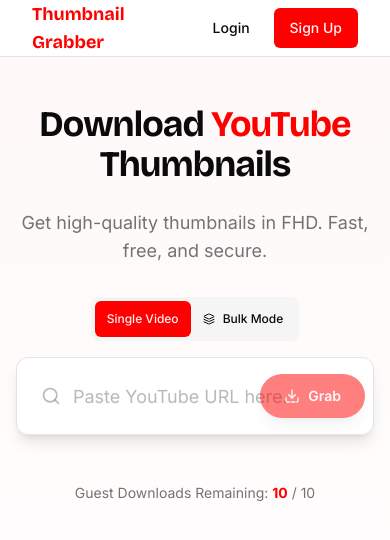
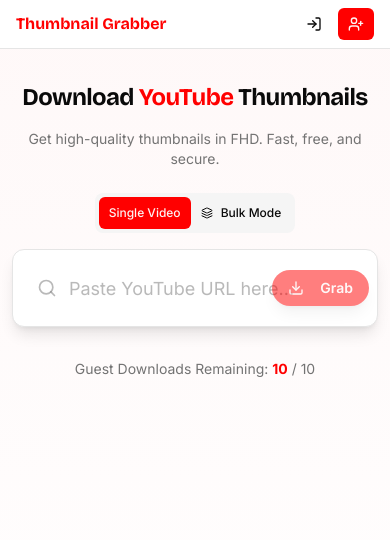
Before and after one commit to MAYANKpandey14/Thumbnail-Grabber, a React (Vite) app: page / in a window 390 px wide. Shown: the top 540 px of the page. Built offline with nearby package versions, Linux system fonts and the light colour scheme.

Commit message:
feat: Improve UI responsiveness by adjusting button sizes, dashboard navigation, and adding a home link to auth pages.

```diff
--- a/src/components/HeroInput.tsx
+++ b/src/components/HeroInput.tsx
@@ -105,11 +105,11 @@
   };
 
   return (
-    <div className="w-full max-w-3xl mx-auto px-4 py-12 md:py-20 text-center">
+    <div className="w-full max-w-3xl mx-auto px-3 sm:px-4 py-8 sm:py-12 md:py-20 text-center">
       <motion.h1
         initial={{ opacity: 0, y: 10 }}
         animate={{ opacity: 1, y: 0 }}
-        className="text-4xl md:text-6xl font-bold tracking-tight mb-6"
+        className="text-2xl sm:text-4xl md:text-5xl lg:text-6xl font-bold tracking-tight mb-4 md:mb-6"
       >
         Download <span className="text-primary">YouTube</span> Thumbnails
       </motion.h1>
@@ -117,7 +117,7 @@
         initial={{ opacity: 0, y: 10 }}
         animate={{ opacity: 1, y: 0 }}
         transition={{ delay: 0.1 }}
-        className="text-lg text-muted-foreground mb-8 max-w-2xl mx-auto"
+        className="text-sm sm:text-base md:text-lg text-muted-foreground mb-6 md:mb-8 max-w-2xl mx-auto"
       >
         Get high-quality thumbnails in FHD. Fast, free, and secure.
       </motion.p>
@@ -260,10 +260,10 @@
         {(!isBulk || user) && (
           <div className={cn("transition-all duration-300", isBulk ? "hidden" : "absolute right-2 top-1/2 -translate-y-1/2")}>
             <Button
-              size={isBulk ? "default" : "lg"}
+              size="default"
               className={cn(
                 "font-semibold shadow-lg transition-all hover:scale-105 active:scale-95",
-                isBulk ? "w-full mt-2 rounded-lg" : "rounded-full h-11 px-6"
+                "rounded-full h-9 px-4 md:h-10 md:px-6"
               )}
               disabled={isLoading || !input || isProcessing}
               onClick={(e) => handleSubmit(e, false)}
@@ -282,8 +282,8 @@
         {isBulk && user && (
           <div className="px-2 pb-2">
             <Button
-              size="lg"
-              className="w-full font-semibold shadow-lg h-12 rounded-lg"
+              size="default"
+              className="w-full font-semibold shadow-lg h-10 md:h-12 rounded-lg"
               disabled={isLoading || !input || isProcessing}
               onClick={(e) => handleSubmit(e, false)}
             >
--- a/src/components/Navbar.tsx
+++ b/src/components/Navbar.tsx
@@ -1,7 +1,7 @@
 import { Link, useLocation, useNavigate } from "react-router-dom";
 import { useAuth } from "@/hooks/useAuth";
 import { Button } from "@/components/ui/button";
-import { LayoutGrid, LogOut } from "lucide-react";
+import { LayoutGrid, LogOut, LogIn, UserPlus } from "lucide-react";
 import { toast } from "sonner";
 import {
   AlertDialog,
@@ -31,24 +31,24 @@
   return (
     <>
       <nav className="border-b bg-background/95 backdrop-blur supports-[backdrop-filter]:bg-background/60 sticky top-0 z-50">
-        <div className="container flex h-14 items-center justify-between">
-          <div className="flex items-center gap-4">
-            <Link to="/" className="flex items-center gap-2 font-bold text-lg text-primary font-heading">
+        <div className="container flex h-12 md:h-14 items-center justify-between px-4">
+          <div className="flex items-center gap-2 md:gap-4">
+            <Link to="/" className="flex items-center gap-1.5 md:gap-2 font-bold text-base md:text-lg text-primary font-heading">
               <span>Thumbnail Grabber</span>
             </Link>
           </div>
 
-          <div className="flex items-center gap-4">
+          <div className="flex items-center gap-1.5 md:gap-3">
             {user ? (
               <>
-                <Button variant="ghost" asChild className={location.pathname === "/dashboard" ? "bg-accent" : ""}>
+                <Button variant="ghost" size="sm" asChild className={location.pathname === "/dashboard" ? "bg-accent" : ""}>
                   <Link to="/dashboard">
-                    <LayoutGrid className="w-4 h-4 mr-2" />
+                    <LayoutGrid className="w-4 h-4" />
                     <span className="hidden sm:inline">Dashboard</span>
                   </Link>
                 </Button>
-                <div className="flex items-center gap-2">
-                  <div className="w-8 h-8 rounded-full bg-primary/10 flex items-center justify-center text-primary font-bold">
+                <div className="flex items-center gap-1.5 md:gap-2">
+                  <div className="w-7 h-7 md:w-8 md:h-8 rounded-full bg-primary/10 flex items-center justify-center text-primary font-bold text-xs md:text-sm">
                     {user.email?.[0].toUpperCase()}
                   </div>
                   <Button variant="ghost" size="icon" onClick={() => setShowLogoutConfirm(true)}>
@@ -57,12 +57,18 @@
                 </div>
               </>
             ) : (
-              <div className="flex items-center gap-2">
-                <Button variant="ghost" asChild>
-                  <Link to="/auth/login">Login</Link>
+              <div className="flex items-center gap-1.5 md:gap-2">
+                <Button variant="ghost" size="sm" asChild>
+                  <Link to="/auth/login">
+                    <LogIn className="w-4 h-4" />
+                    <span className="hidden sm:inline">Login</span>
+                  </Link>
                 </Button>
-                <Button asChild>
-                  <Link to="/auth/signup">Sign Up</Link>
+                <Button size="sm" asChild>
+                  <Link to="/auth/signup">
+                    <UserPlus className="w-4 h-4" />
+                    <span className="hidden sm:inline">Sign Up</span>
+                  </Link>
                 </Button>
               </div>
             )}
--- a/src/components/auth/AuthLayout.tsx
+++ b/src/components/auth/AuthLayout.tsx
@@ -1,9 +1,22 @@
-import { Outlet } from 'react-router-dom';
+import { Outlet, Link } from 'react-router-dom';
+import { Button } from "@/components/ui/button";
+import { Home } from "lucide-react";
 
 export default function AuthLayout() {
     return (
-        <div className="min-h-screen flex items-center justify-center bg-muted/20 p-4">
-            <div className="w-full max-w-md">
+        <div className="min-h-screen flex items-center justify-center bg-muted/20 p-4 relative">
+            <Button
+                asChild
+                variant="ghost"
+                size="sm"
+                className="absolute top-3 left-3 md:top-6 md:left-6 bg-red-600 text-white hover:bg-red-700 hover:text-white"
+            >
+                <Link to="/" className="flex items-center gap-1.5">
+                    <Home className="w-4 h-4" />
+                    <span className="hidden sm:inline">Home</span>
+                </Link>
+            </Button>
+            <div className="w-full max-w-md px-4 sm:px-0">
                 <Outlet />
             </div>
         </div>
--- a/src/components/ui/button.tsx
+++ b/src/components/ui/button.tsx
@@ -4,7 +4,7 @@
 import { cn } from "@/lib/utils"
 
 const buttonVariants = cva(
-  "inline-flex items-center justify-center whitespace-nowrap rounded-md text-sm font-medium ring-offset-background transition-colors focus-visible:outline-none focus-visible:ring-2 focus-visible:ring-ring focus-visible:ring-offset-2 disabled:pointer-events-none disabled:opacity-50",
+  "inline-flex items-center justify-center gap-2 whitespace-nowrap rounded-md font-medium ring-offset-background transition-colors focus-visible:outline-none focus-visible:ring-2 focus-visible:ring-ring focus-visible:ring-offset-2 disabled:pointer-events-none disabled:opacity-50",
   {
     variants: {
       variant: {
@@ -16,10 +16,10 @@
         link: "text-primary underline-offset-4 hover:underline",
       },
       size: {
-        default: "h-10 px-4 py-2",
-        sm: "h-9 rounded-md px-3",
-        lg: "h-11 rounded-md px-8",
-        icon: "h-10 w-10",
+        default: "h-9 px-3 text-sm md:h-10 md:px-4",
+        sm: "h-8 px-2.5 text-xs md:h-9 md:px-3 md:text-sm",
+        lg: "h-10 px-4 text-sm md:h-11 md:px-6 md:text-base",
+        icon: "h-9 w-9 md:h-10 md:w-10",
       },
     },
     defaultVariants: {
@@ -31,7 +31,7 @@
 
 export interface ButtonProps
   extends React.ButtonHTMLAttributes<HTMLButtonElement>,
-    VariantProps<typeof buttonVariants> {
+  VariantProps<typeof buttonVariants> {
   asChild?: boolean
   variant?: "default" | "destructive" | "outline" | "secondary" | "ghost" | "link" | null | undefined
   size?: "default" | "sm" | "lg" | "icon" | null | undefined
--- a/src/routes/Dashboard.tsx
+++ b/src/routes/Dashboard.tsx
@@ -14,10 +14,10 @@
     return (
         <div className="min-h-screen flex flex-col">
             <Navbar />
-            <div className="container py-8 flex-1 flex flex-col md:flex-row gap-8">
-                <aside className="w-full md:w-64 flex-shrink-0">
-                    <h1 className="text-3xl font-bold mb-6">Dashboard</h1>
-                    <nav className="flex flex-col gap-1">
+            <div className="container py-4 md:py-8 flex-1 flex flex-col md:flex-row gap-4 md:gap-8 px-4">
+                <aside className="w-full md:w-56 lg:w-64 flex-shrink-0">
+                    <h1 className="text-xl md:text-2xl lg:text-3xl font-bold mb-4 md:mb-6">Dashboard</h1>
+                    <nav className="flex flex-row md:flex-col gap-1 overflow-x-auto pb-2 md:pb-0">
                         {navItems.map((item) => {
                             const Icon = item.icon;
                             const isActive = location.pathname.startsWith(item.href);
@@ -26,7 +26,7 @@
                                     key={item.href}
                                     to={item.href}
                                     className={cn(
-                                        "flex items-center gap-3 px-4 py-2 rounded-md text-sm font-medium transition-colors",
+                                        "flex items-center gap-2 md:gap-3 px-3 md:px-4 py-2 rounded-md text-xs md:text-sm font-medium transition-colors whitespace-nowrap",
                                         isActive
                                             ? "bg-primary text-primary-foreground"
                                             : "hover:bg-muted text-muted-foreground hover:text-foreground"
```
Also changed, not shown: 1 other file (tests, documents, lock files or other folders).
